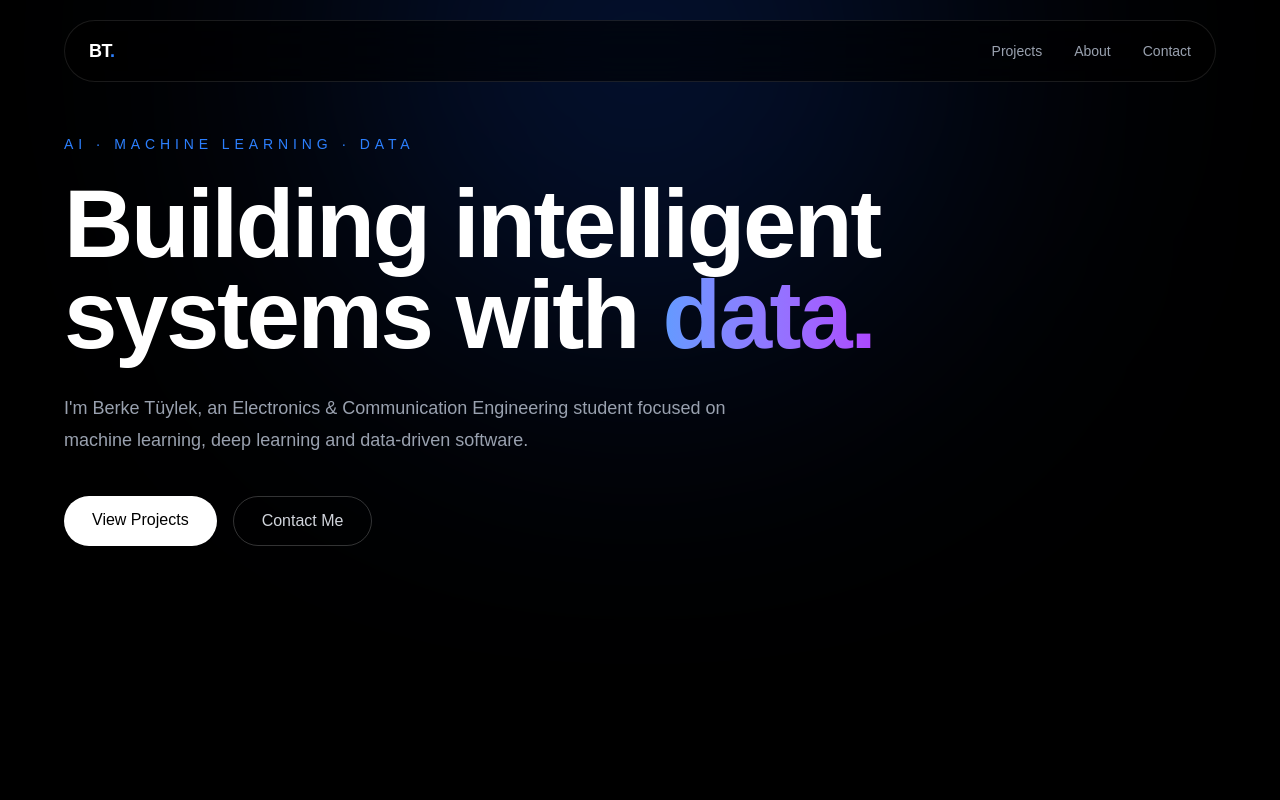
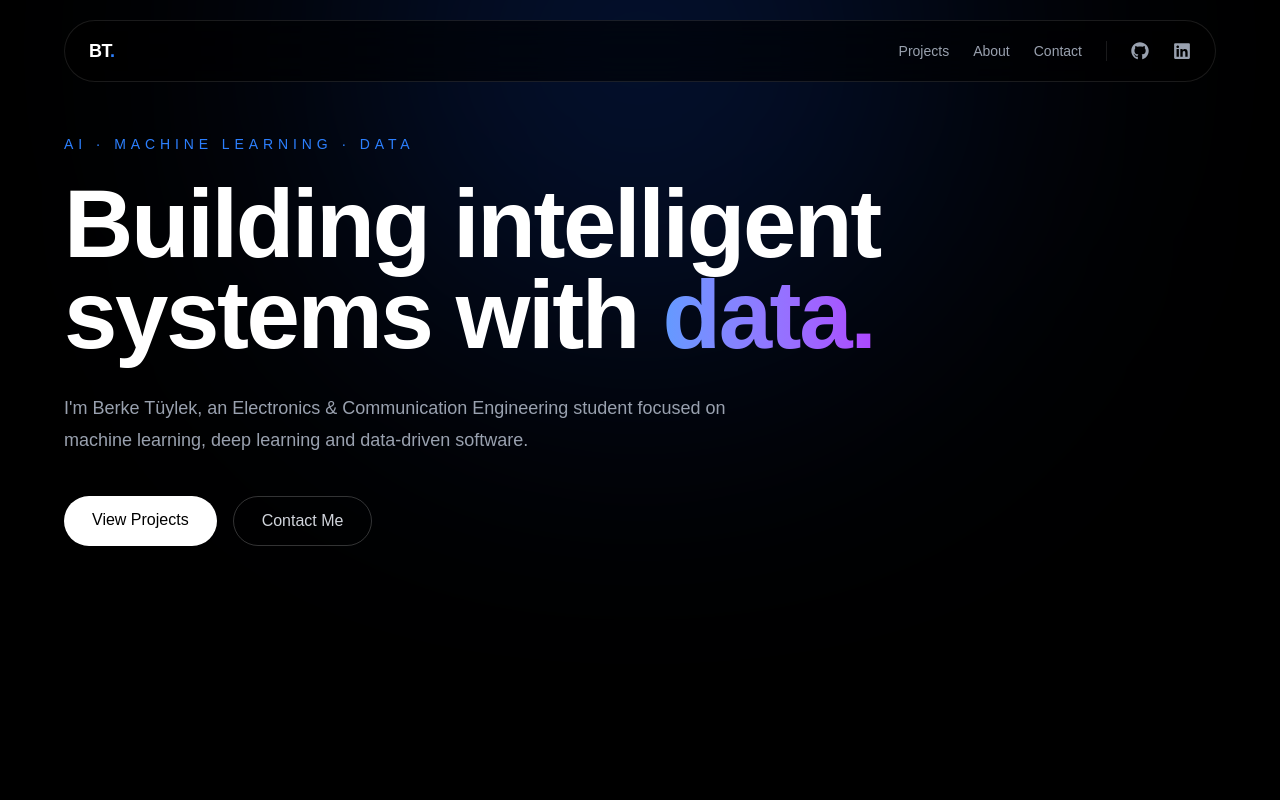
Before and after one commit to berket0934/berke-portfolio, a Next.js app: page / in a window 1280 px wide. Shown: the top 800 px of the page. Built offline with nearby package versions, Linux system fonts and the light colour scheme.

Commit message:
add social icons to navbar

```diff
--- a/app/page.tsx
+++ b/app/page.tsx
@@ -1,3 +1,4 @@
+import { FaGithub, FaLinkedin } from "react-icons/fa";
 export default function Home() {
   return (
     <main className="relative min-h-screen overflow-hidden bg-black text-white">
@@ -11,16 +12,42 @@ export default function Home() {
           BT<span className="text-blue-500">.</span>
         </div>
 
-        <div className="flex gap-8 text-sm text-gray-400">
+        <div className="flex items-center gap-4 text-sm text-gray-400 sm:gap-6">
+
   <a href="#projects" className="transition hover:text-white">
     Projects
   </a>
+
   <a href="#about" className="transition hover:text-white">
     About
   </a>
+
   <a href="#contact" className="transition hover:text-white">
     Contact
   </a>
+
+  <div className="hidden h-5 w-px bg-white/10 sm:block" />
+
+  <a
+    href="https://github.com/berket0934"
+    target="_blank"
+    rel="noopener noreferrer"
+    aria-label="GitHub"
+    className="transition hover:text-white"
+  >
+    <FaGithub size={18} />
+  </a>
+
+  <a
+    href="https://www.linkedin.com/in/berke-t%C3%BCylek-a2893a209/"
+    target="_blank"
+    rel="noopener noreferrer"
+    aria-label="LinkedIn"
+    className="transition hover:text-white"
+  >
+    <FaLinkedin size={18} />
+  </a>
+
 </div>
       </nav>
 
--- a/package.json
+++ b/package.json
@@ -11,7 +11,8 @@
   "dependencies": {
     "next": "16.3.4",
     "react": "19.2.8",
-    "react-dom": "19.2.8"
+    "react-dom": "19.2.8",
+    "react-icons": "^5.7.0"
   },
   "devDependencies": {
     "@tailwindcss/postcss": "^4",
```
Also changed, not shown: 1 other file (tests, documents, lock files or other folders). Lines whose indentation alone changed are shown as unchanged.
